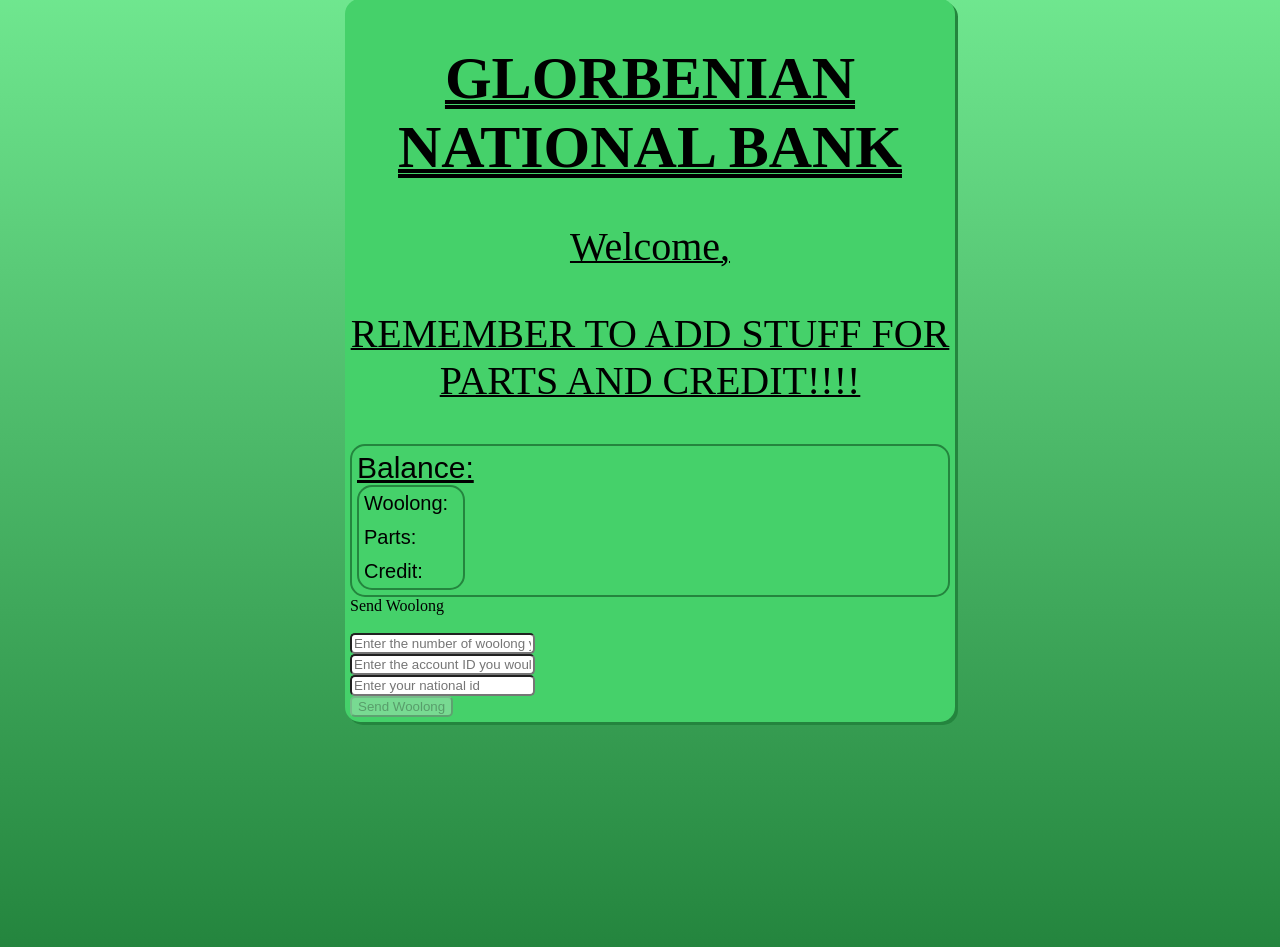
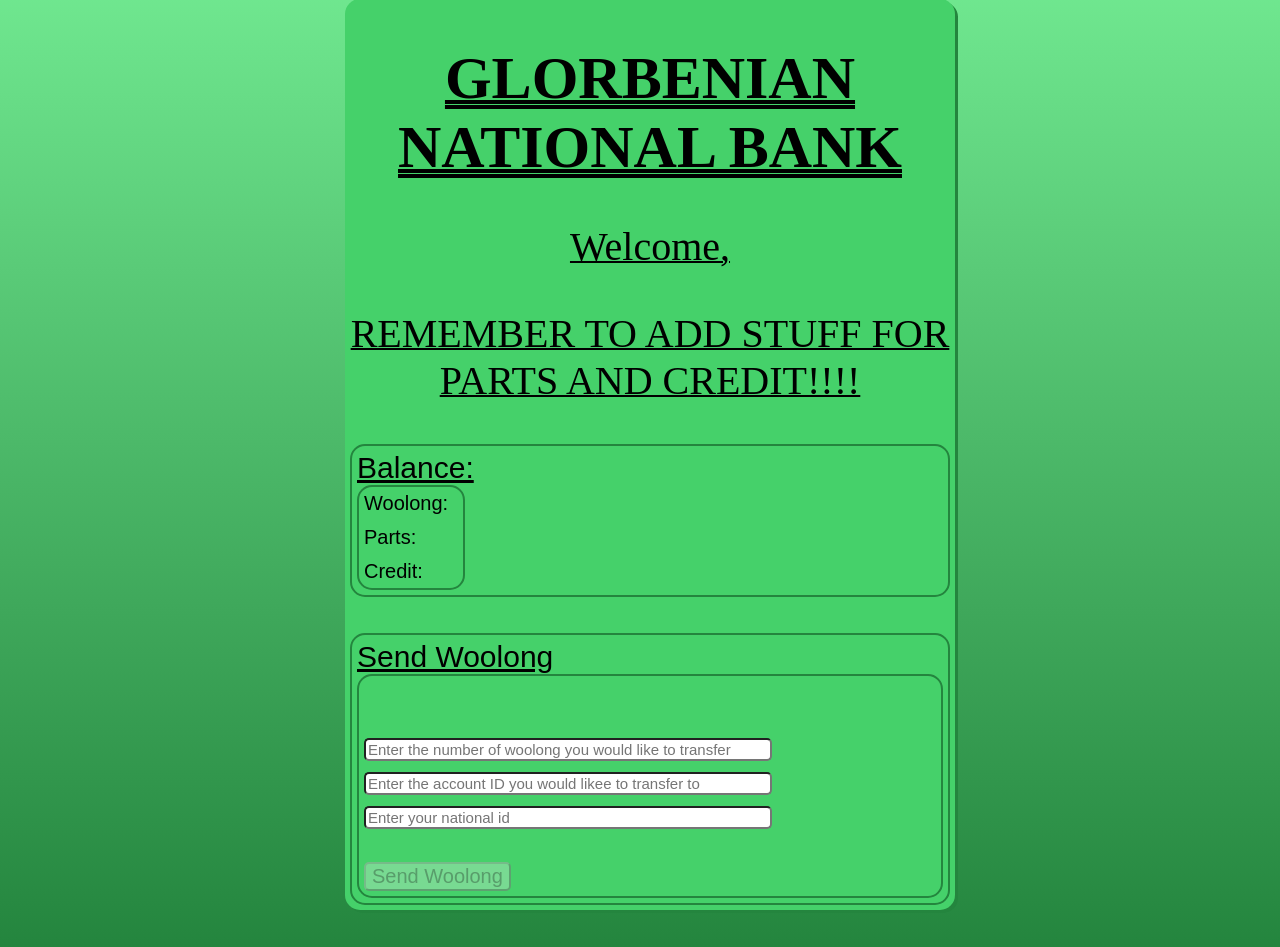
Before and after one commit to DiggyGorgonzola/glorbank, a Flask app: template templates/indexi.html in a window 1280 px wide. Shown: the part 239-1186 px from the top of the page. Run offline with Flask 3, Linux system fonts and the light colour scheme; the template is opened without the code that fills it, so the values that code supplies are empty.

Commit message:
Update indexi.html

```diff
--- a/templates/indexi.html
+++ b/templates/indexi.html
@@ -40,7 +40,15 @@
             border-radius: 15px;
             border: 2px solid #24853e;
         }
-
+    .silly-boy {
+        width:400px;
+        font-size:15px;
+        font-family:Arial, Helvetica, sans-serif;
+    }
+    .silliest-billy {
+        font-size:30px;
+        font-family: "Brush Script MT", cursive;
+    }
 </style>
 <script src="../static/style/sig.js"></script>
 
@@ -137,35 +145,42 @@
             </div>
         </div>
     </div>
-    <div class="transactioner">
-        <label for="gay">Send Woolong</label>
-        <div id="gay">
-            <form id="hehehe" action="/accountpage/sendmoney" method="POST">
-                <script>
+    <br><br>
+    <div class="bank-info">
+        <label for="gay" style="font-size:30px;font-family:Arial, Helvetica, sans-serif;text-decoration: underline;">Send Woolong</label>
+        <div id="gay" class="bank-info">
+            <script>
                     /* fix ts */
-                    const butonn = document.getElementById("guh")
                     function validateTransaction() {
-                        let value = Int(document.getElementById("num_woolong").value)
-                        let total_money = Int(document.getElementById(""))
+                        let value = document.getElementById("num_woolong").value
+                        let acc_to = document.getElementById("guhhhh").value;
+                        let total_money = bankacc[1];
+                        document.getElementById("uhohhh").innerText = "";
                         if (!isNumeric(value)) {
-                            buton.disabled = true;
-                        };
-                        if (!isNumeric(acc_to)) {
-                            buton.disabled = false;
+                            document.getElementById("guh").disabled = true;
+                            document.getElementById("uhohhh").innerText = "Please enter a numeric number of Woolong.";
                         }
-                        if (0 < value < total_money) {
-                            buton.disabled = true;
-                        };
-                        buton.disabled = false;
+                        else if (!isNumeric(acc_to)) {
+                            document.getElementById("guh").disabled = true;
+                            document.getElementById("uhohhh").innerText = "Please enter a numeric account ID.";
+                        }
+                        else if (value>total_money||value<0) {
+                            document.getElementById("guh").disabled = true;
+                            document.getElementById("uhohhh").innerText = "Please enter a valid number of Woolong.";
+                        }
+                        else if (value!=""&&acc_to!=""&&document.getElementById("nationalid").value==useracc[7]) {
+                            document.getElementById("uhohhh").innerText = "Good job UwU Nya~! Have fun transfering thos woolong :3";
+                            document.getElementById("guh").disabled = false;}
                     };
                 </script>
-                <h id="uhohhh" style="font-size:10px;"></h><br>
-                <input type="text" id="num_woolong" name="num_woolong" placeholder="Enter the number of woolong you would like to transfer"/>
-                <br><input type="text" id="guhhhh" name="account_to_transfer" placeholder="Enter the account ID you would likee to transfer to"/>
-                <br><input type="text" id="nationalid" name="nationalid" placeholder="Enter your national id"/>
-                <br><input type="hidden" id="user" name="user"/>
-                <div id="signature1" onload=""></div>
-                <button type="submit" id="guh" disabled="true">Send Woolong</button>
+            <form id="hehehe" action="/accountpage/sendmoney" method="POST">
+
+                <h id="uhohhh" class="silliest-billy"></h><br><br><br>
+                <input type="text" class="silly-boy" id="num_woolong" name="num_woolong" onkeyup="validateTransaction()" placeholder="Enter the number of woolong you would like to transfer"/>
+                <br><br><input type="text" class="silly-boy" id="guhhhh" name="account_to_transfer" onkeyup="validateTransaction()" placeholder="Enter the account ID you would likee to transfer to"/>
+                <br><br><input type="text" class="silly-boy" id="nationalid" name="nationalid" onkeyup="validateTransaction()" placeholder="Enter your national id"/>
+                <br><br><input type="hidden" id="user" name="user"/>
+                <br><br><button type="submit" style="font-size:20px;font-family:Arial, Helvetica, sans-serif;" id="guh" disabled>Send Woolong</button>
             </form>
         </div>
     </div>
```
